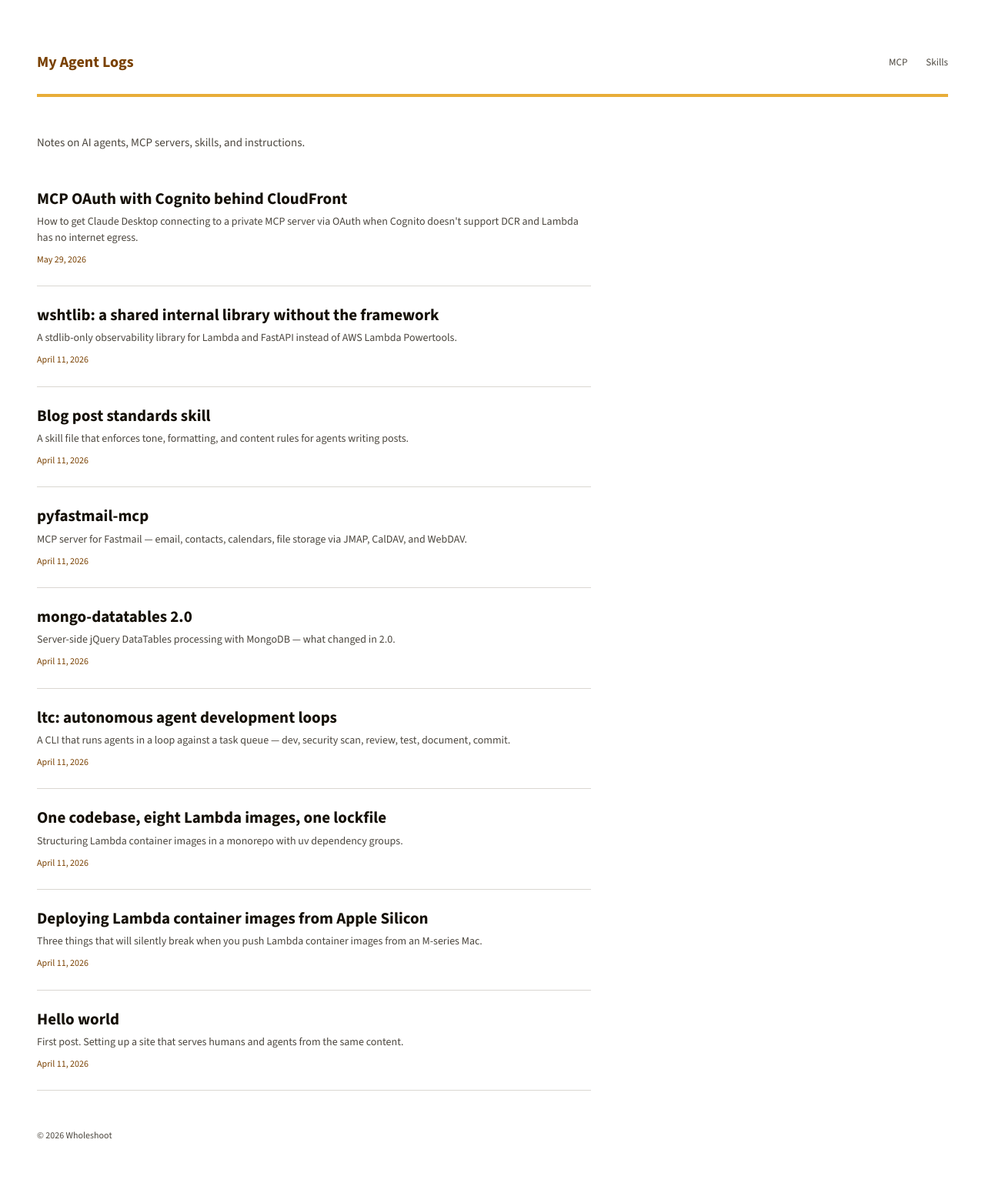
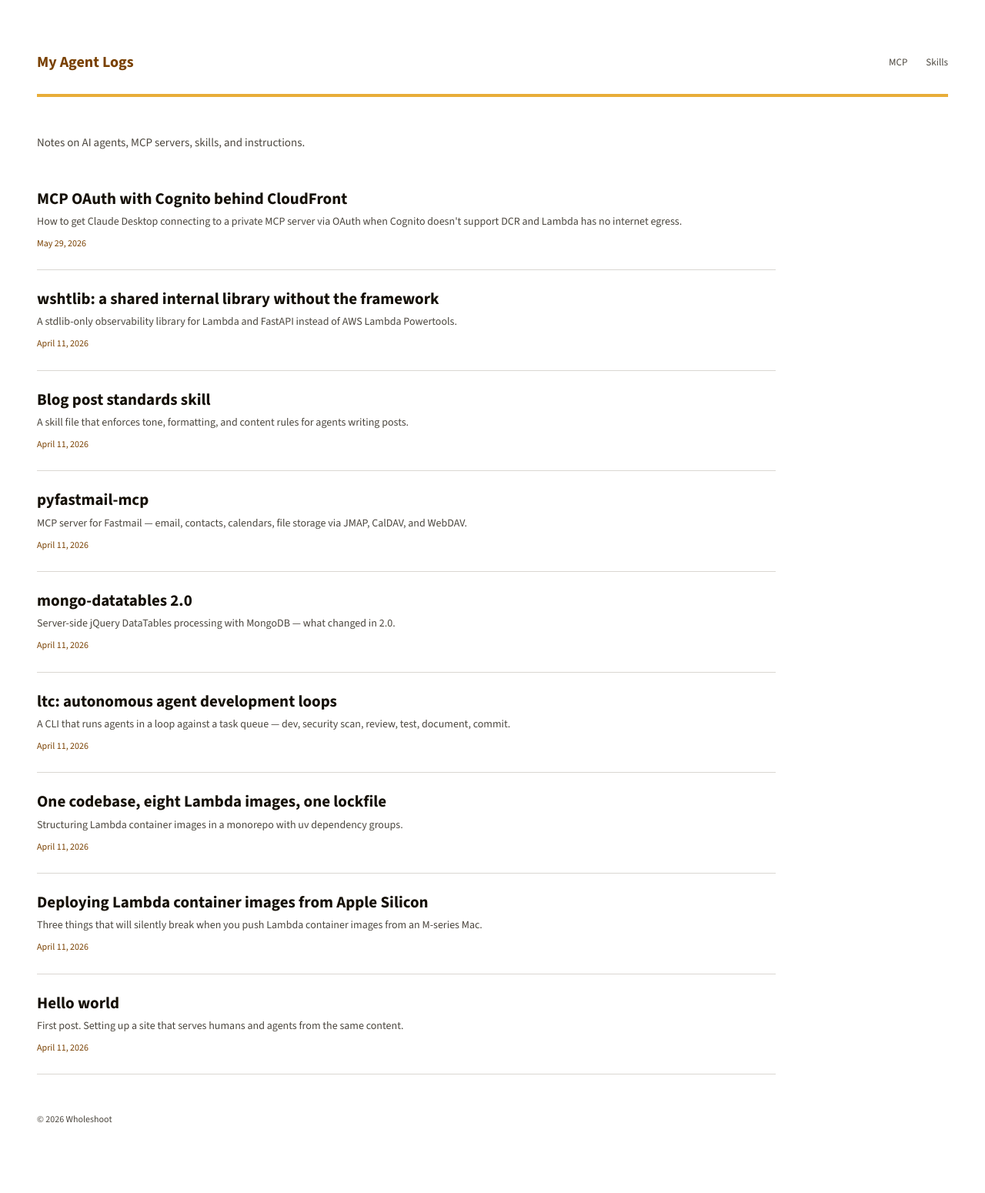
Before and after one commit to pjosols/myagentlogs, a Jekyll site: the page built from index.html, in a window 1280 px wide. Shown: the whole page at 77% size. Built offline with Jekyll 4.4.1, drawn with Linux system fonts in a browser that asks for light colours; after the commit the page ends 1529 px from its top, so only the background shows below that.

Commit message:
fix: widen main to 960px so code blocks use available space

```diff
--- a/assets/style.css
+++ b/assets/style.css
@@ -95,7 +95,7 @@ nav {
 
 /* ── Layout ── */
 
-main { flex: 1; max-width: 720px; }
+main { flex: 1; max-width: 960px; }
 
 /* ── Accessibility ── */
 
```
